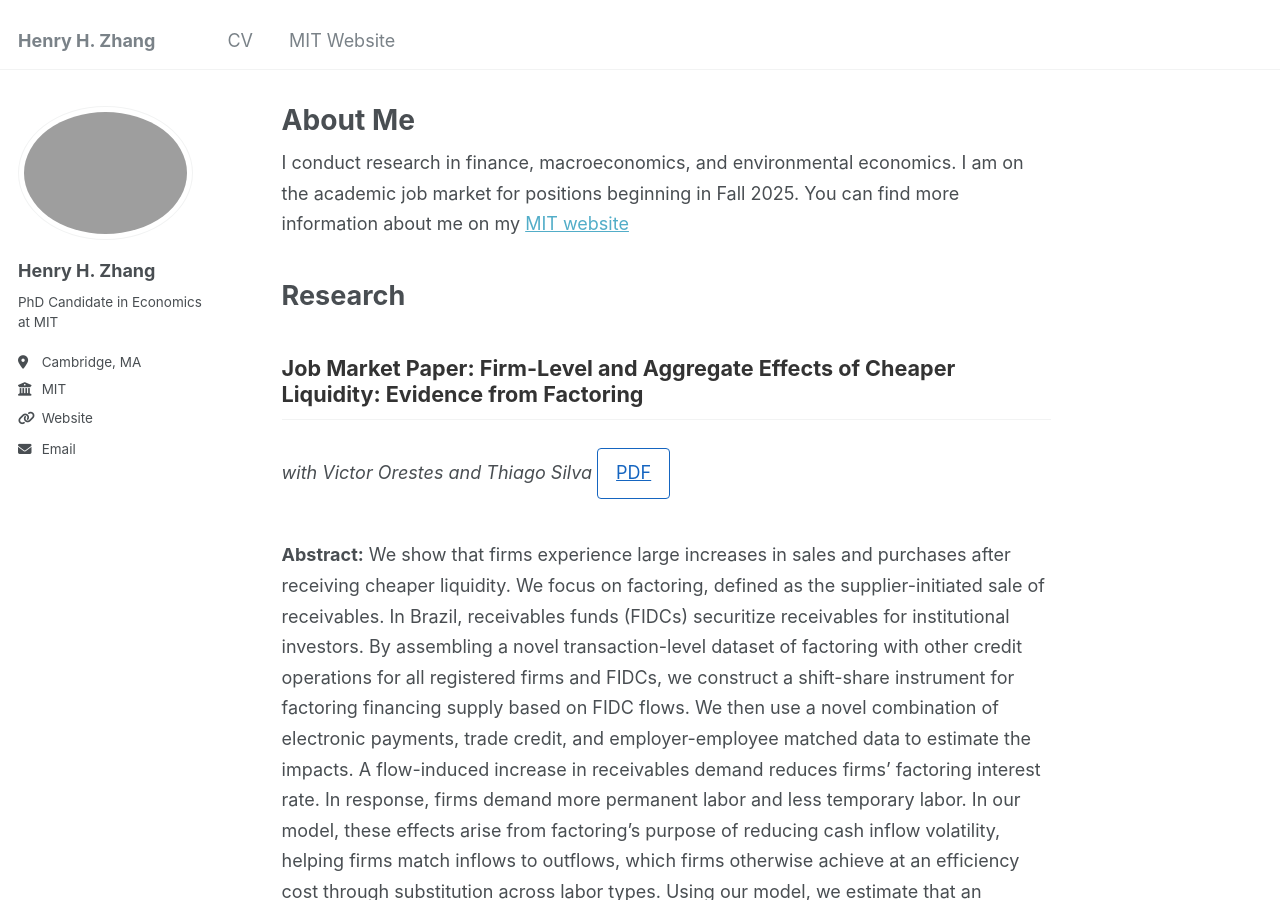
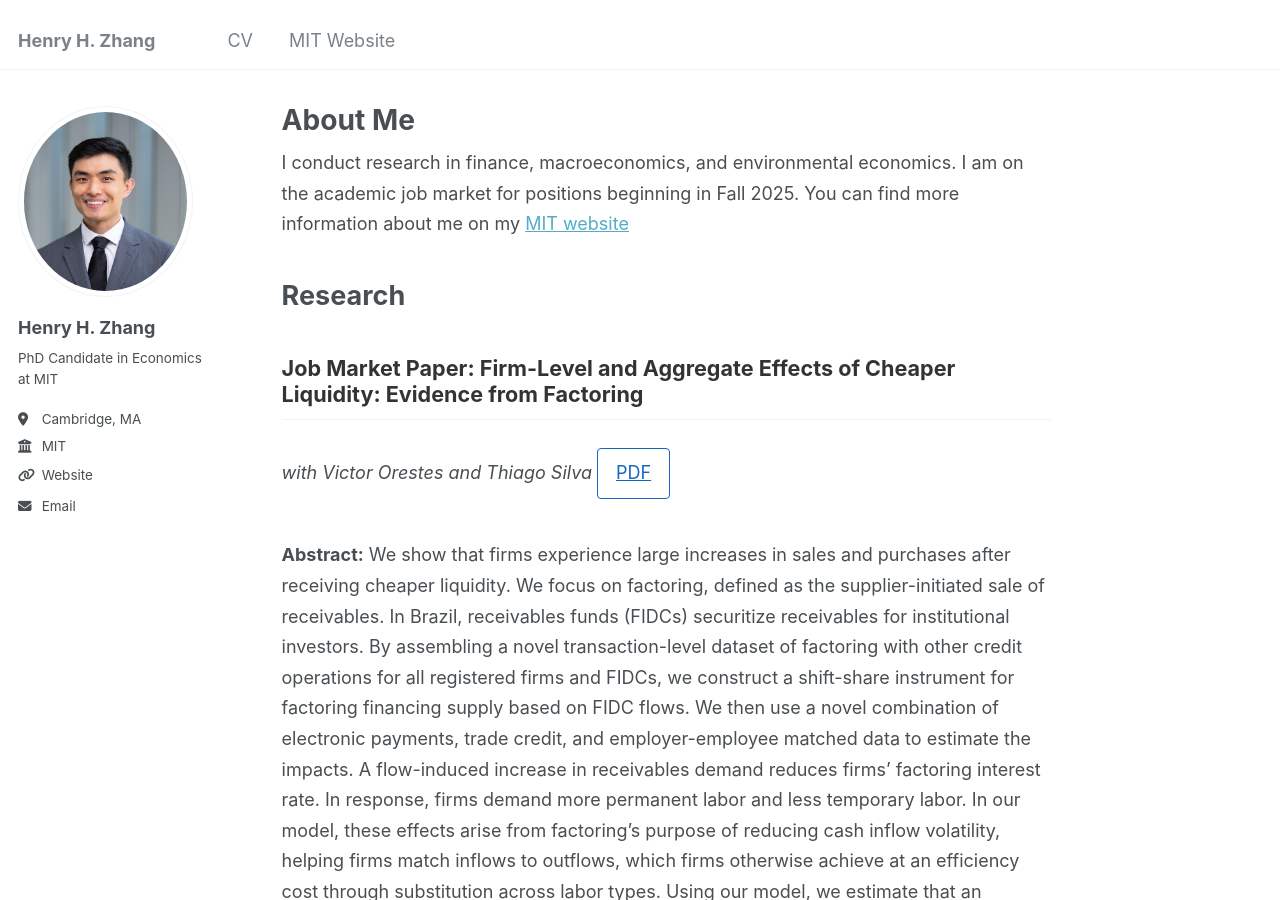
Before and after one commit to heath-aster/heath-aster.github.io, a Jekyll site: the page built from _pages/about.md, in a window 1280 px wide and 900 px high. Built offline with Jekyll 4.4.1, drawn with Linux system fonts in a browser that asks for light colours.

Commit message:
Update _config.yml

```diff
--- a/_config.yml
+++ b/_config.yml
@@ -30,7 +30,7 @@ repository               : "heath-aster/heath-aster.github.io"
 # Site Author
 author:
   name                   : "Henry H. Zhang"
-  avatar                 : "/images/photo.jpg"
+  avatar                 : "photo.jpg"
   bio                    : "PhD Candidate in Economics at MIT"
   location               : "Cambridge, MA"
   employer               : "MIT"
```
